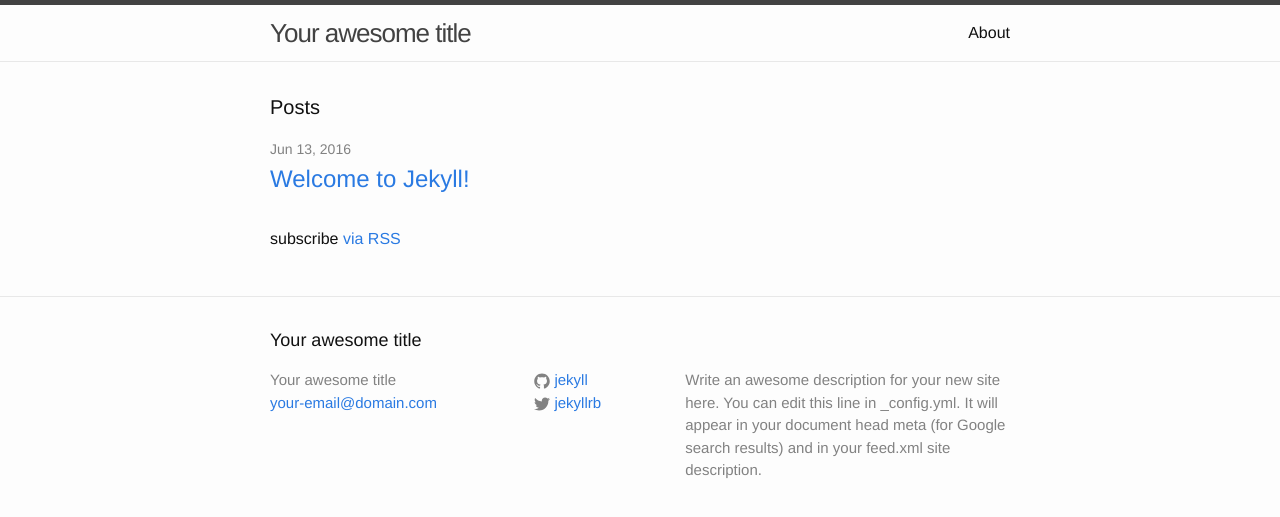
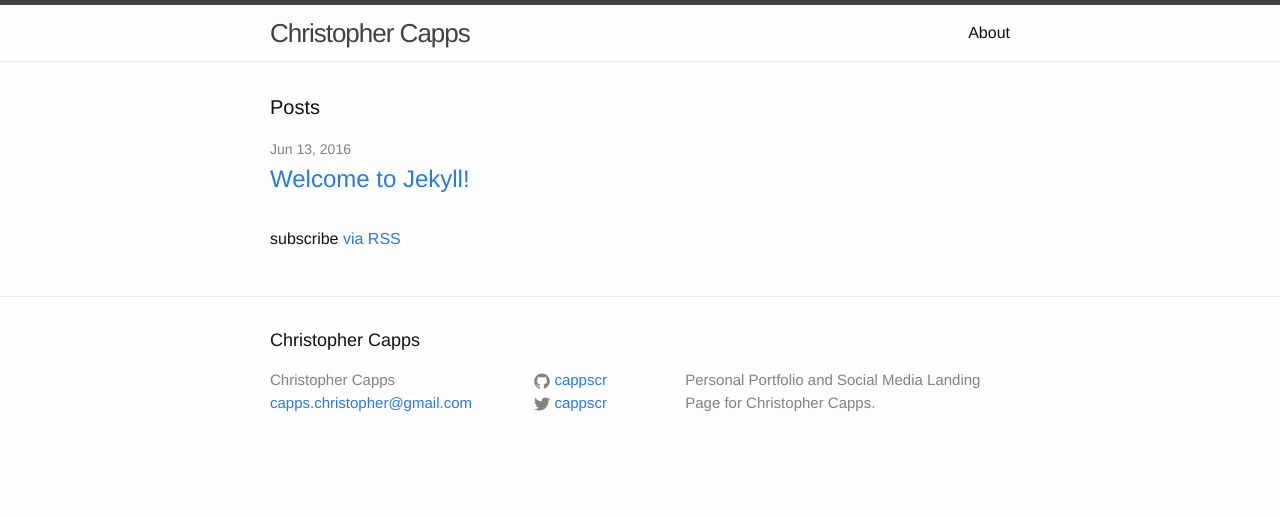
Before and after one commit to cappscr/cappscr.github.io, a Jekyll site: the page built from index.html, in a window 1280 px wide. Shown: the top 517 px of the page. Built offline with Jekyll 4.4.1, drawn with Linux system fonts in a browser that asks for light colours.

Commit message:
Update _config.yml

```diff
--- a/_config.yml
+++ b/_config.yml
@@ -6,16 +6,14 @@
 # 'jekyll serve'. If you change this file, please restart the server process.
 
 # Site settings
-title: Your awesome title
-email: your-email@domain.com
+title: Christopher Capps
+email: capps.christopher@gmail.com
 description: > # this means to ignore newlines until "baseurl:"
-  Write an awesome description for your new site here. You can edit this
-  line in _config.yml. It will appear in your document head meta (for
-  Google search results) and in your feed.xml site description.
+  Personal Portfolio and Social Media Landing Page for Christopher Capps.
 baseurl: "" # the subpath of your site, e.g. /blog
 url: "http://yourdomain.com" # the base hostname & protocol for your site
-twitter_username: jekyllrb
-github_username:  jekyll
+twitter_username: cappscr
+github_username:  cappscr
 
 # Build settings
 markdown: kramdown
```
